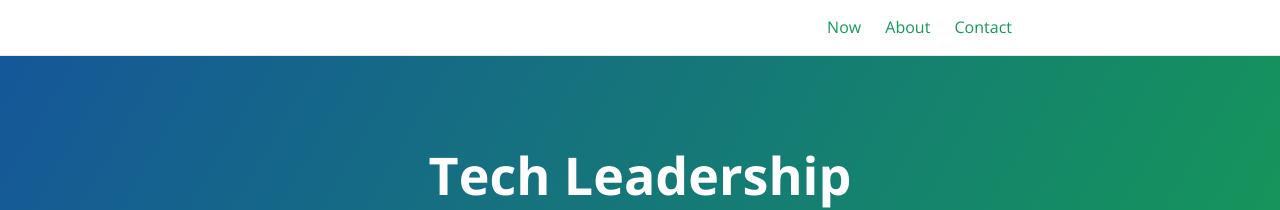
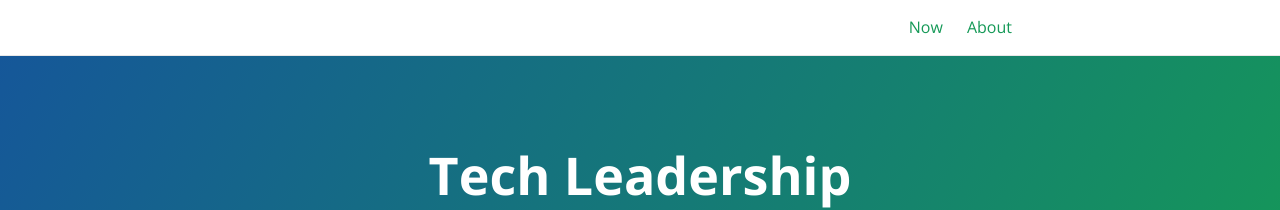
Before and after one commit to JimStockwell/tl, a Jekyll site: the page built from index.md, in a window 1280 px wide. Shown: the top 210 px of the page. Built offline with Jekyll 4.4.1, drawn with Linux system fonts in a browser that asks for light colours.

Commit message:
_config.yml - remove "contact"; add twitter

```diff
--- a/_config.yml
+++ b/_config.yml
@@ -18,8 +18,8 @@ theme: # leave it empty
 # social
 author: JimStockwell
 # image: /thumbnail-jumbo.png
-#twitter:
-#  username:
+twitter:
+  username: ArizonaJim4
 
 plugins:
   - jekyll-target-blank
@@ -27,4 +27,4 @@ plugins:
 target-blank:
     rel: nofollow
 
-header_page_refs: ['now', 'about', 'contact']
+header_page_refs: ['now', 'about']
```
